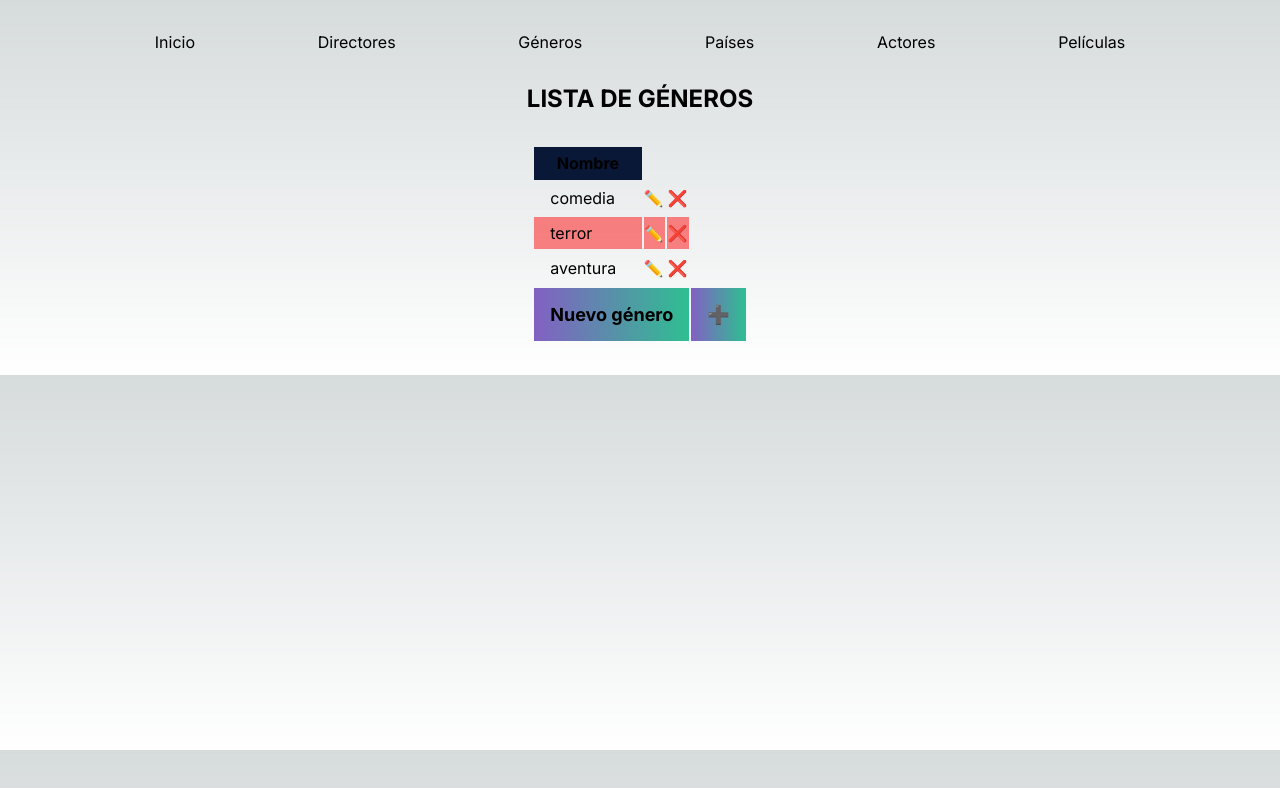
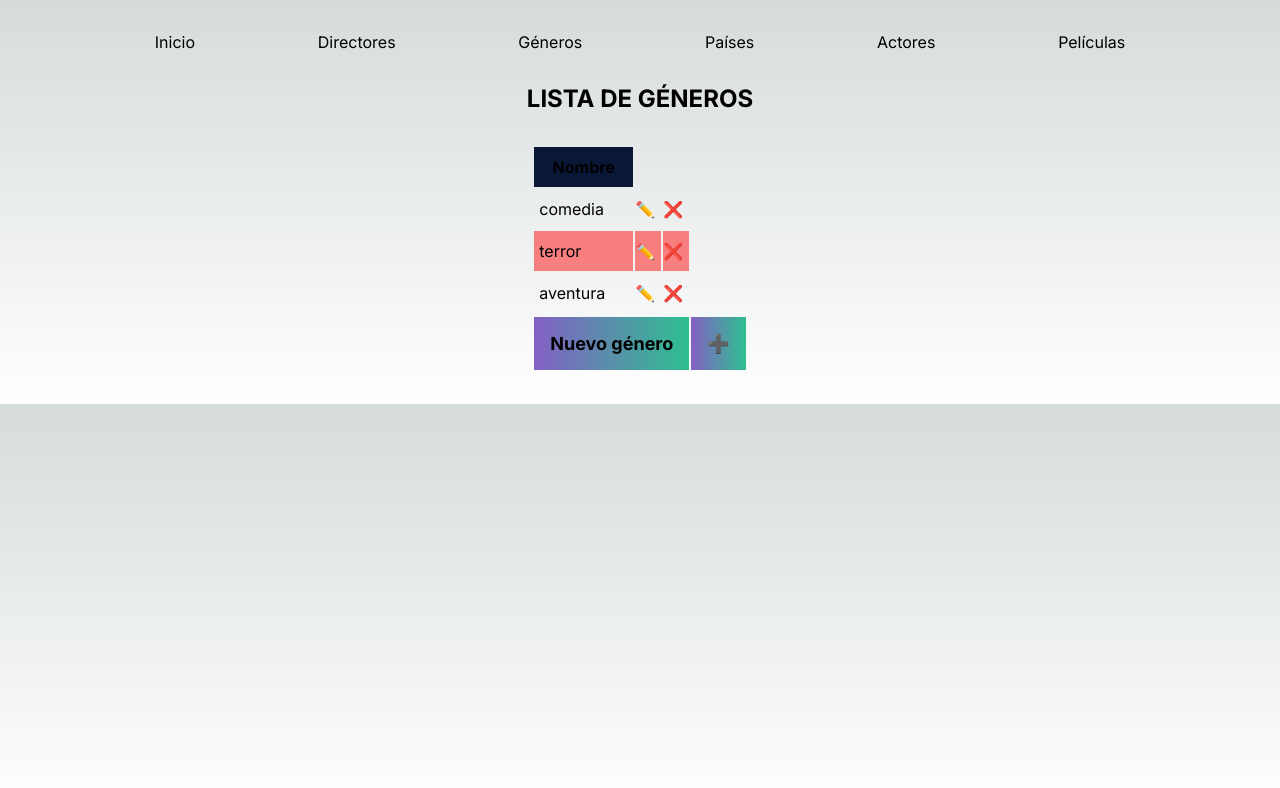
Before and after one commit to Adsuarez/frontend-series-animadas, a Next.js app: page /generos in a window 1280 px wide. Shown: the top 788 px of the page. Built offline with nearby package versions, Linux system fonts and the light colour scheme.

Commit message:
add TODO tasks and style td to contain poster and trailer

```diff
--- a/src/components/table.module.css
+++ b/src/components/table.module.css
@@ -17,8 +17,11 @@
 
 .th,
 .td {
-  padding: 0.4rem 1rem;
+  padding: 10px 5px;
+  max-width: calc(250px + 10px);
 }
+/*TODO: define constant to 250px for max-width*/
+/*TODO: implement function to ensure video frame from embed url contain width=250px and height=139px*/
 
 .button {
   cursor: pointer;
```
